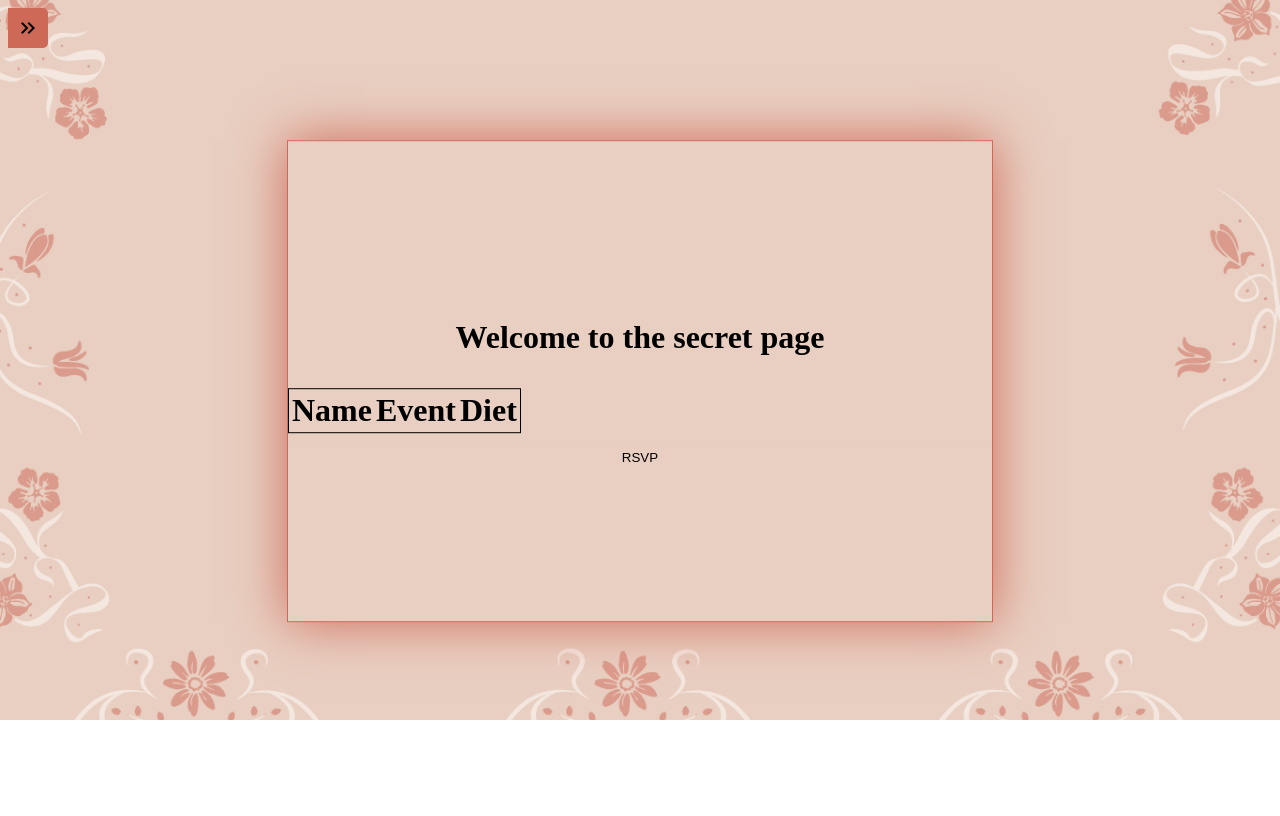
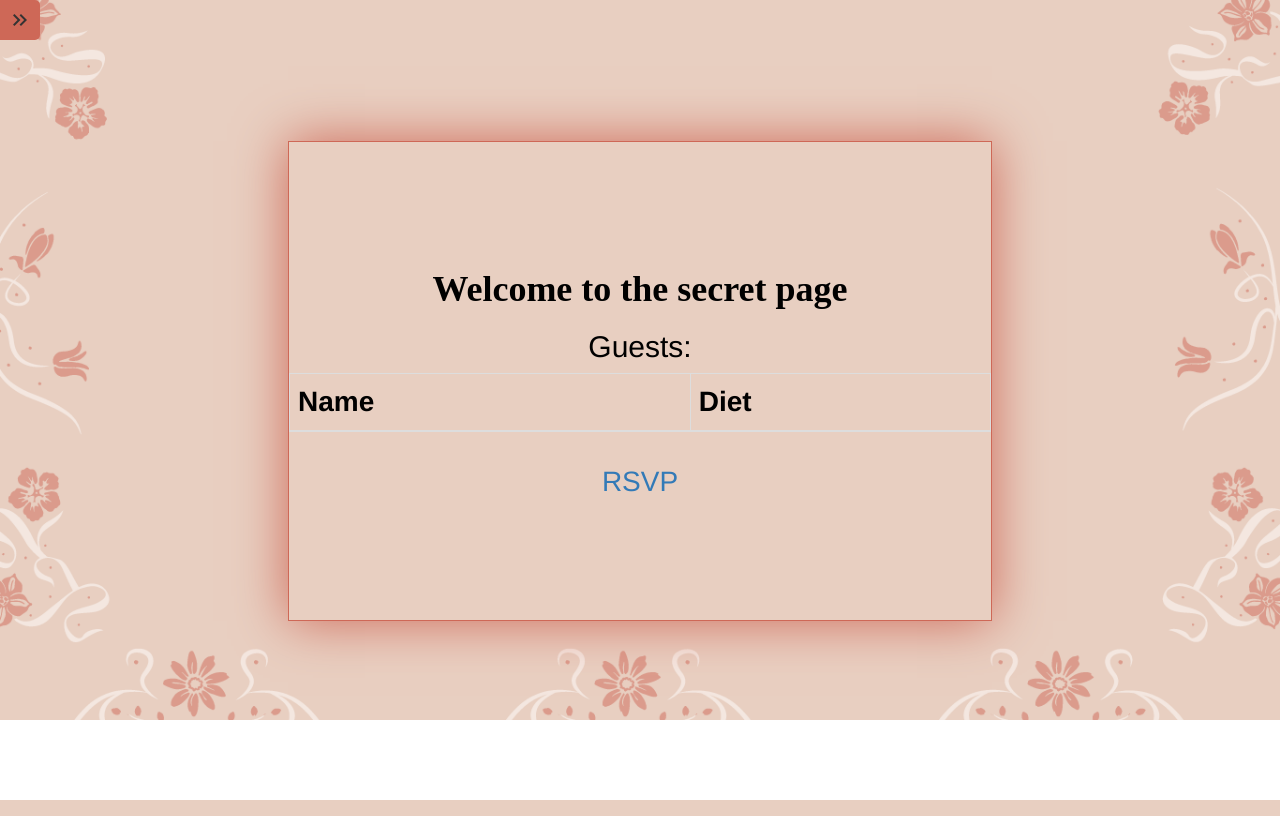
Before and after one commit to DanielStg/wedding_site, a PHP site: page /.secret/admin.html in a window 1280 px wide. Run offline with PHP 8.4, Linux system fonts and the light colour scheme; data that the repository does not hold is empty; some web fonts are replaced.

Commit message:
RSVP and secret guest list all linked and working

```diff
--- a/.secret/admin.css
+++ b/.secret/admin.css
@@ -1,10 +1,12 @@
-table,
-td {
-  border: 1px solid black;
+table{
+ text-align: left;
+ border-color: black;
 }
 
-#guestsData{
+
+
+/* #guestsData{
     position: relative;
     width: 100%;
 
-}
+} */
--- a/.secret/admin.html
+++ b/.secret/admin.html
@@ -8,6 +8,10 @@
       rel="stylesheet"
     />
     <link rel="stylesheet" href="admin.css" />
+    <link
+      rel="stylesheet"
+      href="https://maxcdn.bootstrapcdn.com/bootstrap/3.4.1/css/bootstrap.min.css"
+    />
     <title>Wedding of Loren and Daniel</title>
     <meta
       charset="utf-8"
@@ -52,16 +56,18 @@
         >
       </button>
 
-      <div class="welcome_card">
-        <p id="text_welcome"><b>Welcome to the secret page</b></p>
+      <div class="welcome_card table-responsive">
+        <h1 id="text_welcome"><b>Welcome to the secret page</b></h1>
+        <h2>Guests:</h2>
         <div id="guestsData">
           <!-- Guest json data here -->
-          <table id="guestsTable">
-            <tr>
-              <th>Name</th>
-              <th>Event</th>
-              <th>Diet</th>
-            </tr>
+          <table class="table table-bordered" id="guestsTable">
+            <thead>
+              <tr>
+                <th>Name</th>
+                <th>Diet</th>
+              </tr>
+            </thead>
           </table>
         </div>
 
--- a/pages/rsvp.html
+++ b/pages/rsvp.html
@@ -66,7 +66,7 @@
             placeholder="first name"
             /><br />
       </div>
-      <div class="rsvp_element">
+      <!-- <div class="rsvp_element">
             <label
             >Please let us know if you're coming to the reception as well as the
             ceremony</label
@@ -77,7 +77,7 @@
             <label for="reception"
             >I'm coming to both the ceremony and reception</label
             ><br />
-    </div>
+    </div> -->
     <div class="rsvp_element">
         <label>Do you have any dietry requirements?</label><br />
 
--- a/php/rsvp_scripts.php
+++ b/php/rsvp_scripts.php
@@ -8,7 +8,7 @@ if (
 ) {
 
     $guestname = $_POST["fname"];
-    $guestdiet = implode(',', $_POST["diet"]);
+    $guestdiet = implode(',', $_POST["diet"]); //send array as string
 
     $servername = "localhost";
     $username = "root";
```
Also changed, not shown: .secret/guestScript.js.
